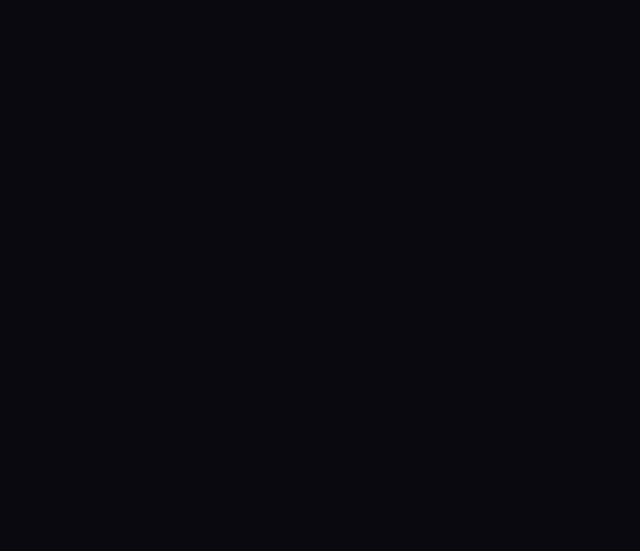
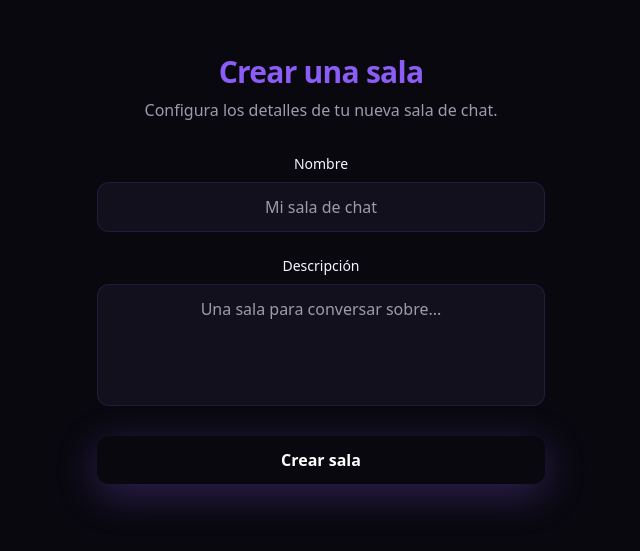
Before and after one commit to grecod28/umbrachat, a Next.js app in the folder apps/web/: page /en/chat/create in a window 1280 px wide. Shown: the part 131-682 px from the top of the page, without its empty margins (319-959 px from the left). Built offline with nearby package versions, Linux system fonts and the light colour scheme.

Commit message:
Páginas de join y create diseñadas

```diff
--- a/apps/web/app/[locale]/chat/create/page.tsx
+++ b/apps/web/app/[locale]/chat/create/page.tsx
@@ -1,3 +1,93 @@
+"use client";
+
+import { useForm } from "react-hook-form";
+import { zodResolver } from "@hookform/resolvers/zod";
+import { z } from "zod";
+
+const createRoomSchema = z.object({
+  name: z
+    .string()
+    .max(120, "El nombre no puede superar 120 caracteres")
+    .optional(),
+  description: z
+    .string()
+    .max(2048, "La descripción no puede superar 2048 caracteres")
+    .optional(),
+});
+
+type CreateRoomForm = z.infer<typeof createRoomSchema>;
+
 export default function CreateChatPage() {
-  return null;
+  const {
+    register,
+    handleSubmit,
+    formState: { errors },
+  } = useForm<CreateRoomForm>({
+    resolver: zodResolver(createRoomSchema),
+  });
+
+  const onSubmit = (data: CreateRoomForm) => {
+    console.log(data);
+  };
+
+  return (
+    <main className="h-screen flex flex-col items-center justify-center px-4">
+      <div className="animate-fade-in w-full max-w-md space-y-8">
+        <div className="text-center space-y-2">
+          <h1 className="text-3xl font-bold text-primary tracking-tight">
+            Crear una sala
+          </h1>
+          <p className="text-text-muted">
+            Configura los detalles de tu nueva sala de chat.
+          </p>
+        </div>
+
+        <form
+          onSubmit={handleSubmit(onSubmit)}
+          className="space-y-6 text-center"
+        >
+          <div className="space-y-2">
+            <label htmlFor="name" className="block text-sm font-medium">
+              Nombre
+            </label>
+            <input
+              id="name"
+              type="text"
+              placeholder="Mi sala de chat"
+              className="text-center w-full px-4 py-3 rounded-xl bg-surface border border-border placeholder:text-text-muted focus:outline-none focus:border-primary focus:ring-1 focus:ring-primary transition-colors"
+              {...register("name")}
+            />
+            {errors.name && (
+              <p className="text-sm text-danger">{errors.name.message}</p>
+            )}
+          </div>
+
+          <div className="space-y-2">
+            <label htmlFor="description" className="block text-sm font-medium">
+              Descripción
+            </label>
+            <textarea
+              id="description"
+              rows={4}
+              placeholder="Una sala para conversar sobre..."
+              className="text-center w-full px-4 py-3 rounded-xl bg-surface border border-border placeholder:text-text-muted focus:outline-none focus:border-primary focus:ring-1 focus:ring-primary transition-colors resize-none"
+              {...register("description")}
+            />
+            {errors.description && (
+              <p className="text-sm text-danger">
+                {errors.description.message}
+              </p>
+            )}
+          </div>
+
+          <button
+            type="submit"
+            className="w-full py-3 rounded-xl bg-background-image-gradient-primary text-white font-semibold shadow-[var(--shadow-primary)] hover:shadow-[var(--shadow-primary)] transition-shadow"
+          >
+            Crear sala
+          </button>
+        </form>
+      </div>
+    </main>
+  );
 }
--- a/apps/web/app/[locale]/chat/join/page.tsx
+++ b/apps/web/app/[locale]/chat/join/page.tsx
@@ -1,3 +1,42 @@
+"use client";
+
+import { useState } from "react";
+
 export default function JoinChatPage() {
-  return null;
+  const [link, setLink] = useState("");
+
+  const handleJoin = () => {
+    console.log("Joining room:", link);
+  };
+
+  return (
+    <main className="h-screen flex flex-col items-center justify-center px-4">
+      <div className="animate-fade-in w-full max-w-md space-y-8">
+        <div className="text-center space-y-2">
+          <h1 className="text-3xl font-bold text-primary tracking-tight">
+            Unirse a una sala
+          </h1>
+          <p className="text-text-muted">
+            Pega el enlace de la sala a la que quieres unirte.
+          </p>
+        </div>
+
+        <div className="flex">
+          <input
+            type="text"
+            value={link}
+            onChange={(e) => setLink(e.target.value)}
+            placeholder="https://umbrachat.com/room/..."
+            className="flex-1 min-w-0 px-4 py-3 rounded-l-xl bg-surface border border-border text-text placeholder:text-text-muted focus:outline-none focus:border-primary focus:ring-1 focus:ring-primary transition-colors"
+          />
+          <button
+            onClick={handleJoin}
+            className="px-6 py-3 rounded-r-xl text-white font-semibold shadow-primary transition-shadow whitespace-nowrap bg-primary"
+          >
+            Unirse
+          </button>
+        </div>
+      </div>
+    </main>
+  );
 }
--- a/apps/web/app/[locale]/page.tsx
+++ b/apps/web/app/[locale]/page.tsx
@@ -33,7 +33,7 @@
           </Link>
           <Link
             href="/chat/join"
-            className="px-6 py-3 rounded-xl border border-border-strong bg-surface font-semibold hover:bg-surface-light transition-colors"
+            className="px-6 py-3 rounded-xl border border-border-strong bg-surface font-semibold hover:bg-surface-light transition-colors text-center"
           >
             Unirse a una sala
           </Link>
--- a/apps/web/package.json
+++ b/apps/web/package.json
@@ -9,6 +9,7 @@
     "lint": "eslint"
   },
   "dependencies": {
+    "@hookform/resolvers": "^5.4.0",
     "@repo/database": "workspace:^",
     "next": "16.2.6",
     "next-intl": "^4.13.0",
```
Also changed, not shown: 1 other file (tests, documents, lock files or other folders).
